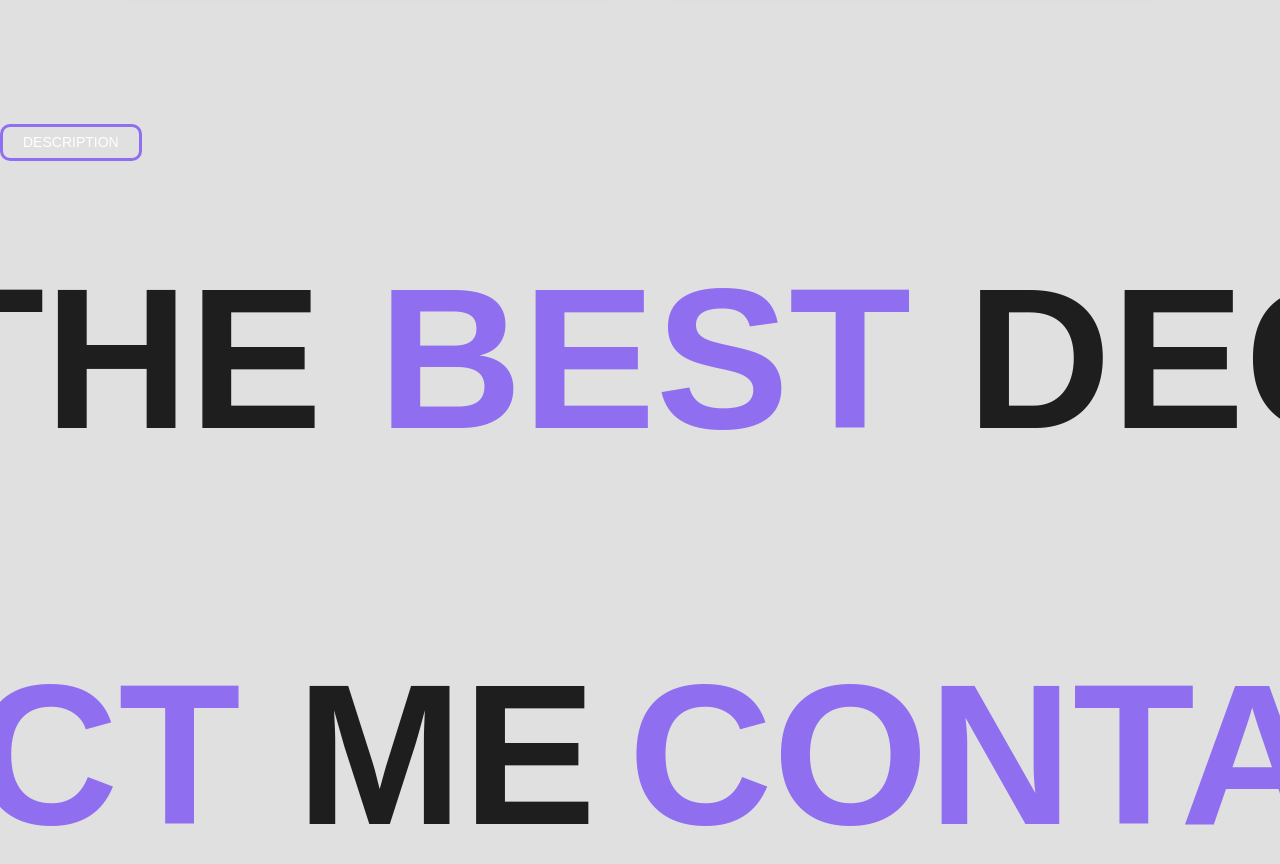
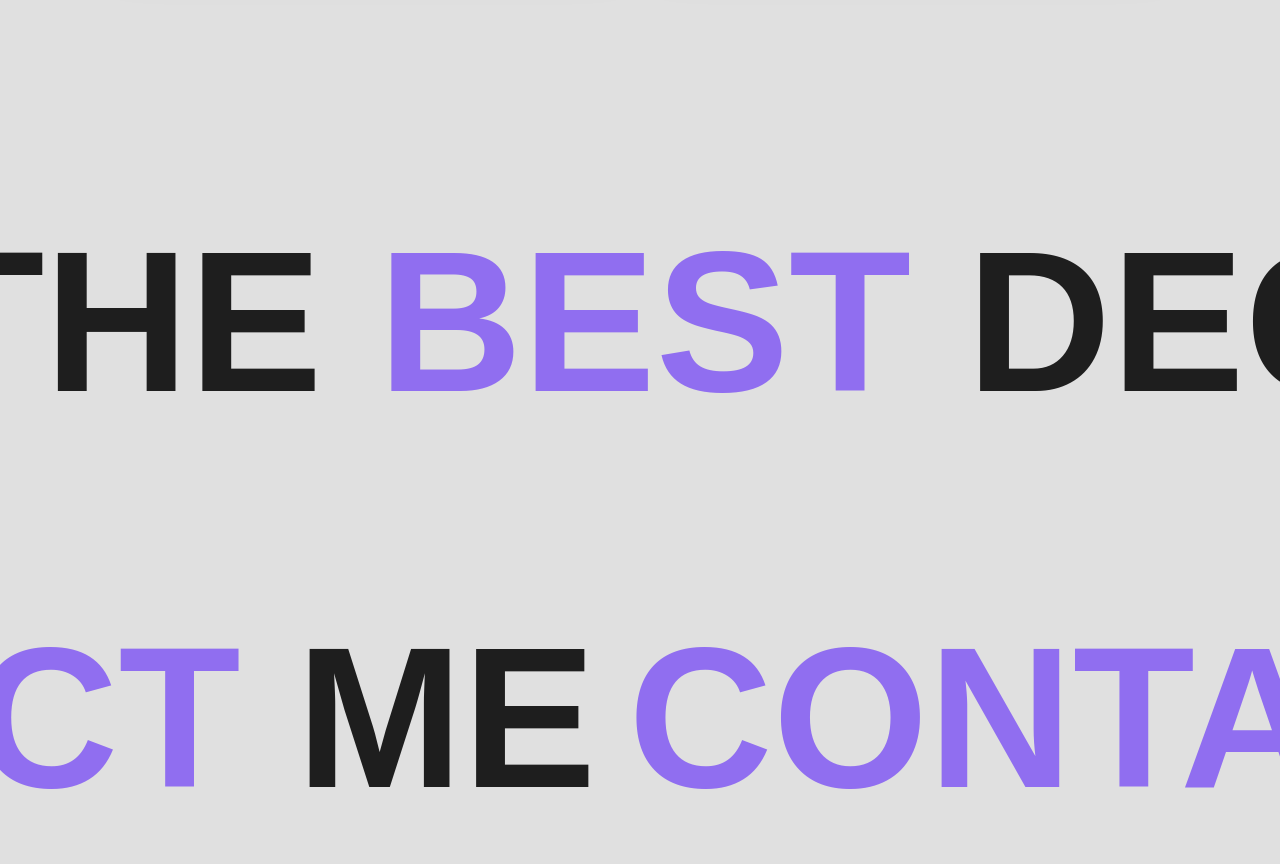
Before and after one commit to Abbbtle/kenneth-basjan-portfolio-website, a React (Vite) app: page / in a window 1280 px wide. Shown: the part 9740-10604 px from the top of the page. Built offline with nearby package versions, Linux system fonts and the light colour scheme.

Commit message:
Added popup component to every description button. Now to add description information for eact occupation

```diff
--- a/src/components/About.jsx
+++ b/src/components/About.jsx
@@ -5,6 +5,7 @@ import {LuGraduationCap} from "react-icons/lu";
 import {FaUserTie} from "react-icons/fa";
 import TechStack from './TechStack';
 import Button2 from './Button2';
+import Popup from "./Popup";
 
 const About = () => {
   return (
@@ -47,7 +48,7 @@ const About = () => {
               <p className='text-white text-[16px]'>Central University of Technology: Bloemfontein</p>
               <p className='text-[#906EF0]'>Jan 2016 - Nov 2019</p>
               <div className='flex mt-2'>
-                <div className='md:mr-2'><Button2>Description</Button2></div>
+                <div className='md:mr-2'><Popup>Description</Popup></div>
                 <div className='md:ml-2'><Button2>Go To Website</Button2></div>
               </div>
             </div>
@@ -63,7 +64,7 @@ const About = () => {
               <p className='text-white text-[16px]'>ORMS Cape Town School of Photography</p>
               <p className='text-[#906EF0]'>Aug 2021</p>
               <div className='flex mt-2'>
-                <div className='md:mr-2'><Button2>Description</Button2></div>
+                <div className='md:mr-2'><Popup>Description</Popup></div>
                 <div className='md:ml-2'><Button2>Go To Website</Button2></div>
               </div>
             </div>
@@ -85,7 +86,7 @@ const About = () => {
               <p className='text-white text-[16px]'>Weberu</p>
               <p className='text-[#906EF0]'>Nov 2021 - Present</p>
               <div className='flex mt-2'>
-                <div className='md:mr-2'><Button2>Description</Button2></div>
+                <div className='md:mr-2'><Popup>Description</Popup></div>
                 <div className='md:ml-2'><Button2>Go To Website</Button2></div>
               </div>
             </div>
@@ -101,7 +102,7 @@ const About = () => {
               <p className='text-white text-[16px]'>UVU Africa - Capaciti Division</p>
               <p className='text-[#906EF0]'>Jan 2023 - July 2023</p>
               <div className='flex mt-2'>
-                <div className='md:mr-2'><Button2>Description</Button2></div>
+                <div className='md:mr-2'><Popup>Description</Popup></div>
                 <div className='md:ml-2'><Button2>Go To Website</Button2></div>
               </div>
             </div>
@@ -117,7 +118,7 @@ const About = () => {
               <p className='text-white text-[16px]'>Younglings Africa</p>
               <p className='text-[#906EF0]'>July 2023 - Present</p>
               <div className='flex mt-2'>
-                <div className='md:mr-2'><Button2>Description</Button2></div>
+                <div className='md:mr-2'><Popup>Description</Popup></div>
                 <div className='md:ml-2'><Button2>Go To Website</Button2></div>
               </div>
             </div>
--- a/src/components/Testimonials.jsx
+++ b/src/components/Testimonials.jsx
@@ -1,7 +1,5 @@
 import React, { useState } from "react";
 import HorizontalRule from "./HorizontalRule";
-import Popup from "./Popup";
-import Button1 from './Button1';
 
 const techStackData = [
   {
@@ -87,7 +85,6 @@ const Testimonials = () => {
             </button>
           </div>
         </div>
-        <Popup>Hello</Popup>
       </div>
     );
   };
```
